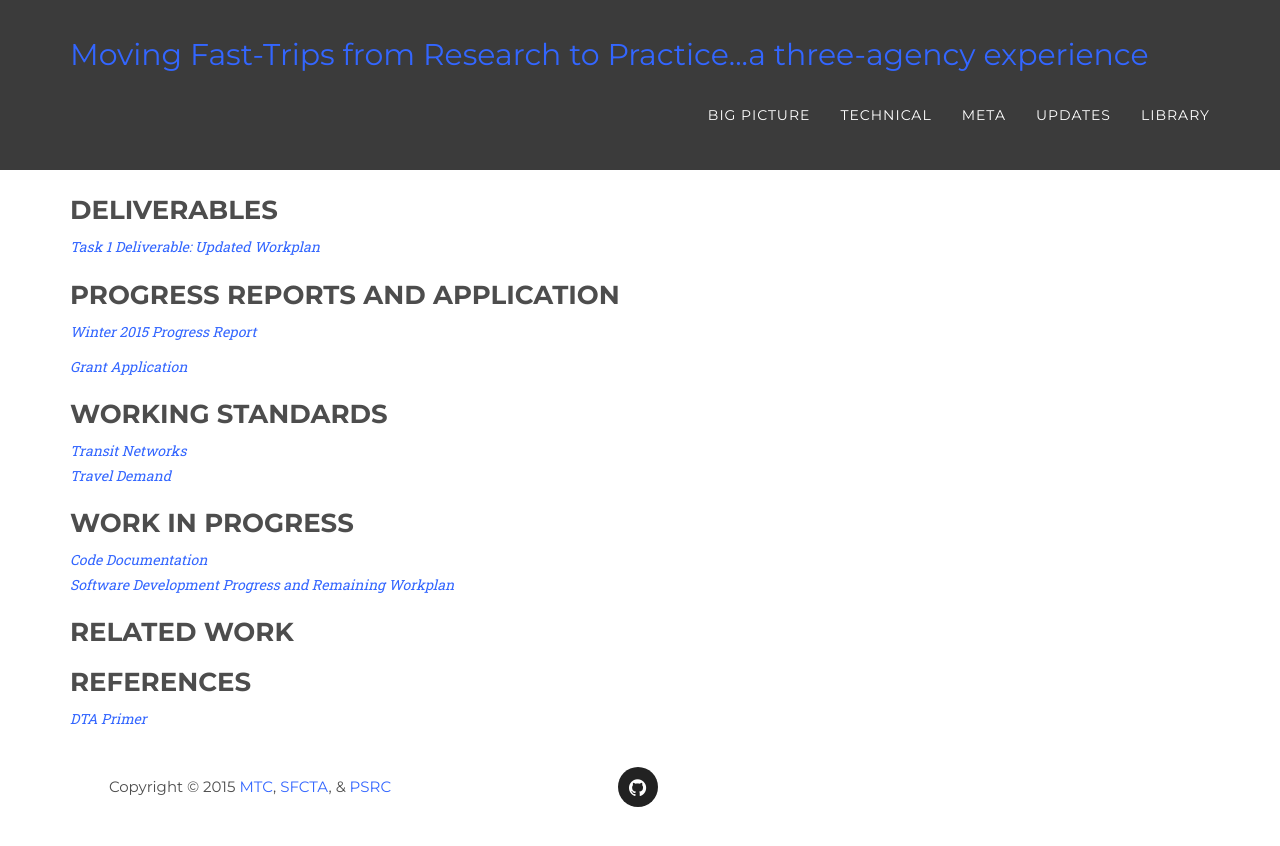
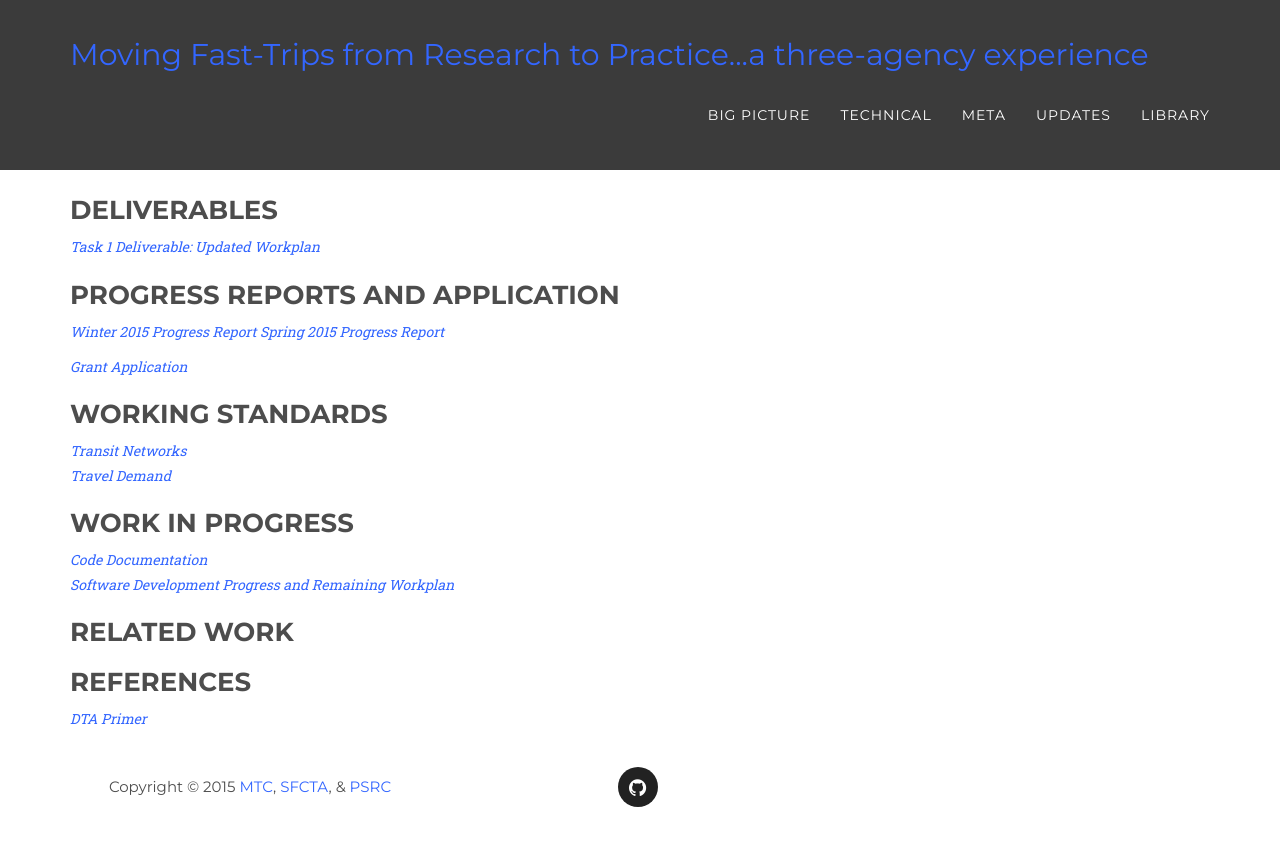
Before and after one commit to BayAreaMetro/fast-trips-project, a Jekyll site: the page built from library/index.md, in a window 1280 px wide. Shown: the top 846 px of the page. Built offline with Jekyll 4.4.1, drawn with Linux system fonts in a browser that asks for light colours; some web fonts are replaced.

Commit message:
Add Spring 2015 Progress Report

```diff
--- a/library/index.md
+++ b/library/index.md
@@ -10,6 +10,7 @@ title: Library
 ### Progress Reports and Application
 
 *[Winter 2015 Progress Report]({{ site.baseurl }}/library/2015-04-MTC-SHRP2-Quarterly-Progress-Report.pdf)*
+*[Spring 2015 Progress Report]({{ site.baseurl }}/library/2015-07-MTC-SHRP2-Quarterly-Progress-Report.pdf)*
 
 *[Grant Application]({{ site.baseurl }}/library/C10_MTC_Application.pdf)*
 
```
Also changed, not shown: 1 other file.
